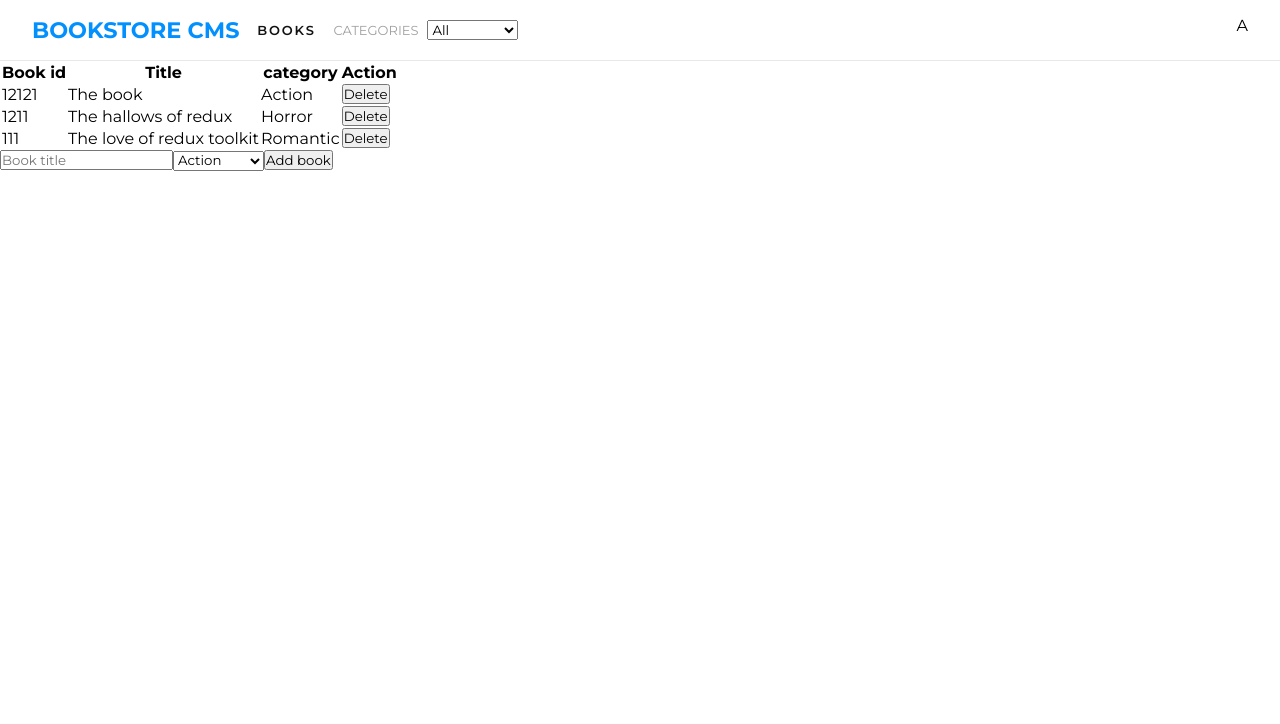
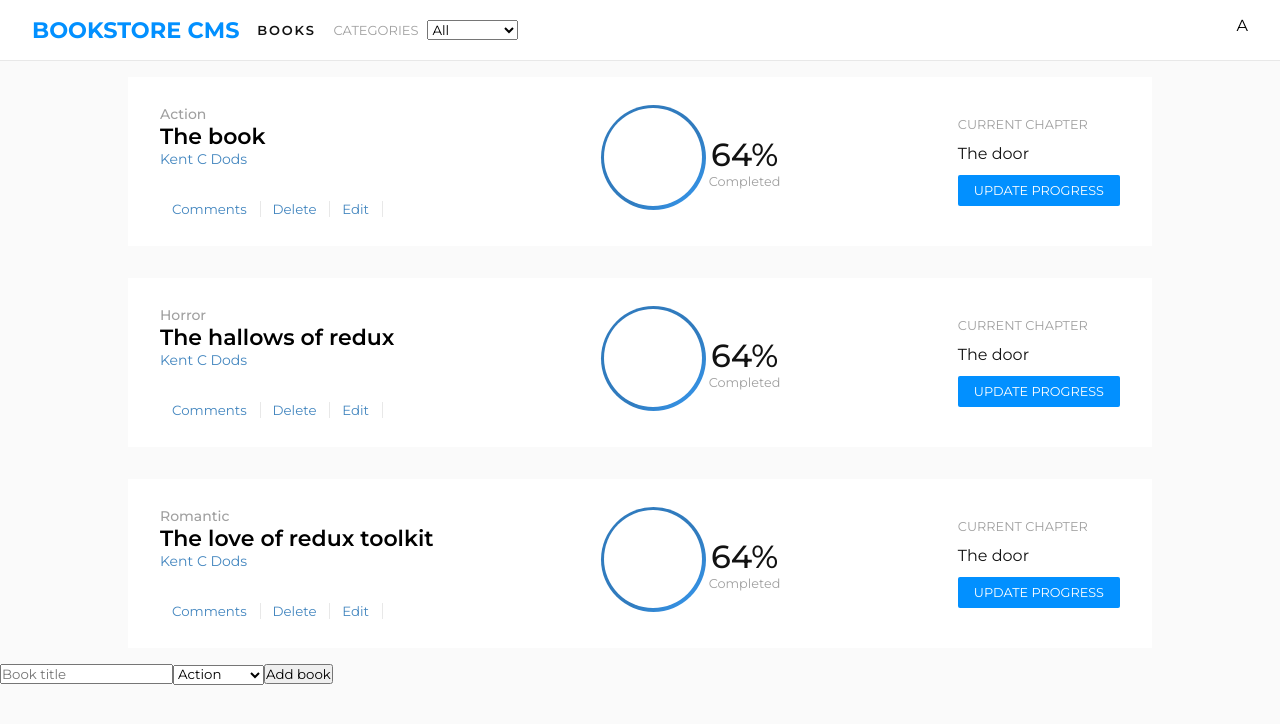
Before and after one commit to iam-Akshat/bookstore-CMS, a React (Create React App) app: page / in a window 1280 px wide. Shown: the top 724 px of the page. Built offline with nearby package versions, Linux system fonts and the light colour scheme.

Commit message:
style Book item

```diff
--- a/src/components/App.css
+++ b/src/components/App.css
@@ -1,4 +1,4 @@
-@import url('https://fonts.googleapis.com/css2?family=Montserrat:wght@400;600;700&display=swap');
+@import url('https://fonts.googleapis.com/css2?family=Montserrat:wght@400;500;600;700&display=swap');
 
 * {
   margin: 0;
@@ -7,11 +7,15 @@
   font-family: 'Montserrat', serif;
 }
 
+body{
+  background-color: #fafafa;
+}
 .book_list_wrapper header {
   display: flex;
   padding: 1rem 2rem;
   justify-content: space-between;
   border-bottom: #e8e8e8 1px solid;
+  background-color: #ffffff;
 }
 
 .book_list_wrapper header .left {
@@ -42,3 +46,118 @@ header .category {
   width: 38%;
   justify-content: space-between;
 }
+.book_list{
+  display: flex;
+  flex-direction: column;
+  align-items: center;
+}
+.book{
+  display: flex;
+  background-color: #ffffff;
+  padding: 1.75rem 2rem;
+  margin: 1rem 0;
+  width: 80%;
+  max-width: 1200px;
+  justify-content: space-between;
+}
+.book .info{
+  display: flex;
+  flex-direction: column;
+  width: 40%;
+}
+.info .genre, .info .author,.info .cta{
+  font-size: 14px;
+}
+.info .genre{
+  color: #a0a0a0;
+  font-weight: 500;
+}
+.info .title{
+  font-size: 22px;
+  font-weight: 600;
+}
+.info .author{
+  color: #4386bf;
+}
+.info .cta{
+  margin-top: 2rem;
+}
+.info .cta button{
+  border: none;
+  background-color: #ffffff;
+  color: #4386bf;
+  padding-right: 0.8rem;
+  border-right: 1px solid #e8e8e8;
+  margin-left: 0.75rem;
+}
+.info .cta button:hover{
+  color: #1c507e;
+  text-decoration: underline;
+}
+.center {
+  margin: 0 auto;
+}
+
+.outer-ring {
+  position: absolute;
+  left: calc(50% - 150px);
+  height: 105px;
+  width: 105px;
+  background-image: linear-gradient(135deg, #307bbe 60%, #379cf6  100%);
+  border-radius: 50%;
+
+  /*  Rotate  */
+  animation-duration: 2s;
+  animation-name: rotate;
+  animation-iteration-count: infinite;
+}
+
+.inner-ring {
+  position: absolute;
+  margin-top: 3px;
+  margin-left: 2.5px;
+  left: calc(50% - 149px);
+  height: 98px;
+  width: 98px;
+  background-image: linear-gradient(0deg, #ffffff, #ffffff);
+  border-radius: 50%;
+}
+.indicator{
+  position: relative;
+}
+.indicator_text{
+  display: flex;
+  flex-direction: column;
+  height: 100%;
+  font-size: 0.8rem;
+  color: #a0a0a0;
+  align-items: center;
+  justify-content: center;
+  margin-right: 0.8rem;
+}
+.indicator_text .number{
+  font-size: 2rem;
+  font-weight: 500;
+  color: #121212;
+}
+
+.book .cur_chapter{
+  display: flex;
+  flex-direction: column;
+  justify-content: space-evenly;
+}
+.cur_chapter .cur_chapter_heading{
+  font-size: 0.8rem;
+  color: #a0a0a0;
+}
+.cur_chapter .name{
+  color: #121212;
+}
+.cur_chapter .cta button{
+  font-size: 0.8rem;
+  color: #ffffff;
+  background-color: #0290ff;
+  border: none;
+  border-radius: 2px;
+  padding: 0.5rem 1rem;
+}
--- a/src/components/Book.js
+++ b/src/components/Book.js
@@ -1,16 +1,56 @@
+/* eslint-disable react/self-closing-comp */
 import PropTypes from 'prop-types';
 
+// const Book = ({
+//   id, title, category, handleRemoveBook,
+// }) => (
+//   <tr>
+//     <td>{id}</td>
+//     <td>{title}</td>
+//     <td>{category}</td>
+// eslint-disable-next-line max-len
+//     <td><button type="button" onClick={() => { handleRemoveBook({ id, title, category }); }}> Delete </button></td>
+//   </tr>
+// );
 const Book = ({
   id, title, category, handleRemoveBook,
 }) => (
-  <tr>
-    <td>{id}</td>
-    <td>{title}</td>
-    <td>{category}</td>
-    <td><button type="button" onClick={() => { handleRemoveBook({ id, title, category }); }}> Delete </button></td>
-  </tr>
+  <div className="book">
+    <div className="info">
+      <div className="genre">{category}</div>
+      <div className="title">{title}</div>
+      <div className="author">Kent C Dods</div>
+      <div className="cta">
+        <button type="button"> Comments</button>
+        <button type="button" onClick={() => { handleRemoveBook({ id, title, category }); }}> Delete </button>
+        <button type="button"> Edit</button>
+      </div>
+    </div>
+    <div className="prog_indicator">
+      <div className="indicator">
+        <div className="ring">
+          <div className="outer-ring center"></div>
+          <div className="inner-ring center"></div>
+        </div>
+      </div>
+      <div className="indicator_text">
+        <div className="number">
+          64%
+        </div>
+        Completed
+      </div>
+    </div>
+    <div className="cur_chapter">
+      <div className="cur_chapter_heading">CURRENT CHAPTER</div>
+      <div className="name">The door </div>
+      <div className="cta">
+        <button type="button">
+          UPDATE PROGRESS
+        </button>
+      </div>
+    </div>
+  </div>
 );
-
 Book.propTypes = {
   id: PropTypes.number.isRequired,
   title: PropTypes.string.isRequired,
--- a/src/containers/BookList.jsx
+++ b/src/containers/BookList.jsx
@@ -46,20 +46,9 @@ const BookList = () => {
           A
         </div>
       </header>
-
-      <table>
-        <thead>
-          <tr>
-            <th> Book id </th>
-            <th> Title </th>
-            <th> category </th>
-            <th> Action </th>
-          </tr>
-        </thead>
-        <tbody>
-          {booksComponents}
-        </tbody>
-      </table>
+      <div className="book_list">
+        {booksComponents}
+      </div>
 
     </div>
   );
```
